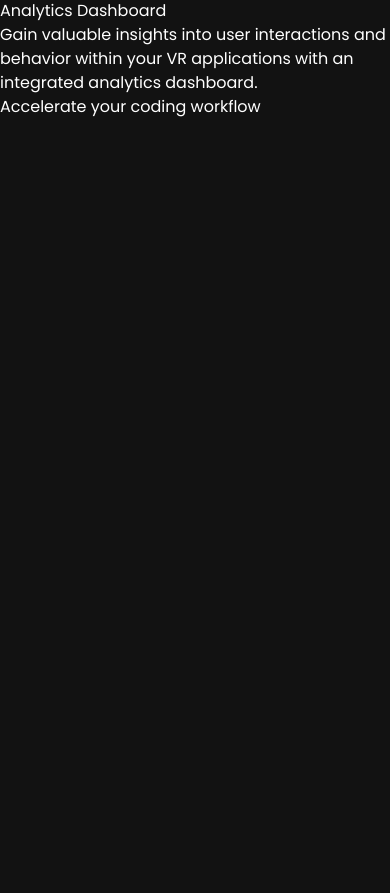
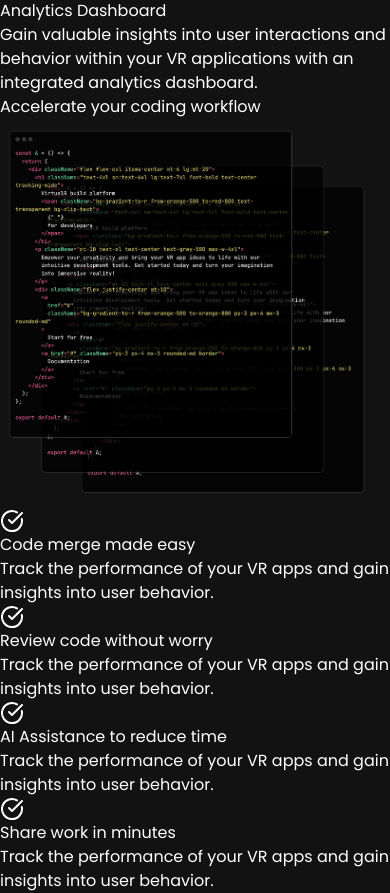
Before and after one commit to harsh-05/VirtualR, a React (Vite) app: page / in a window 390 px wide. Shown: the part 1627-2520 px from the top of the page. Before the commit the page ends 1746 px from the top, so only its background shows below. Built offline with nearby package versions, Linux system fonts and the light colour scheme.

Commit message:
Completed the workflow section

```diff
--- a/src/components/Workflow.tsx
+++ b/src/components/Workflow.tsx
@@ -1,12 +1,36 @@
+import { CircleCheckBig } from "lucide-react";
+import code from "../assets/code.jpg";
+import { checklistItems } from "../localData";
 export default function Workflow() {
   return (
     <div className="flex flex-col items-center mt-10 md:mt-20">
-        <h3 className="text-3xl md:text-4xl lg:text-6xl  ">
+      <h3 className="text-xl md:text-4xl lg:text-6xl  ">
         Accelerate your{" "}
         <span className="bg-gradient-to-r from-orange-500 to-orange-800 bg-clip-text text-transparent">
           coding workflow
         </span>
       </h3>
+
+      <div className="flex flex-col items-center md:flex-row md:justify-center gap-4 mt-4">
+        <div className="md:w-1/2 ">
+          <img src={code} alt="Code image" />
+        </div>
+        <div className="md:w-1/2">
+          {checklistItems.map(
+            (item: { title: string; description: string }, index) => (
+              <div key={index} className="flex my-10">
+                      <CircleCheckBig className="text-green-500 mx-5" />
+                      <div>
+                          <h5 className="capitalize mb-3">
+                              {item.title}
+                          </h5>
+                          <p className="text-neutral-500">{item.description}</p>
+                      </div>
+              </div>
+            )
+          )}
+        </div>
+      </div>
     </div>
   );
 }
```
Lines whose indentation alone changed are shown as unchanged.
